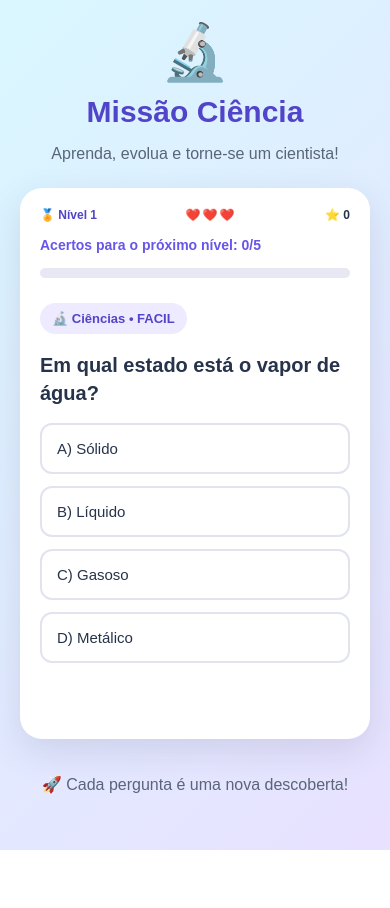
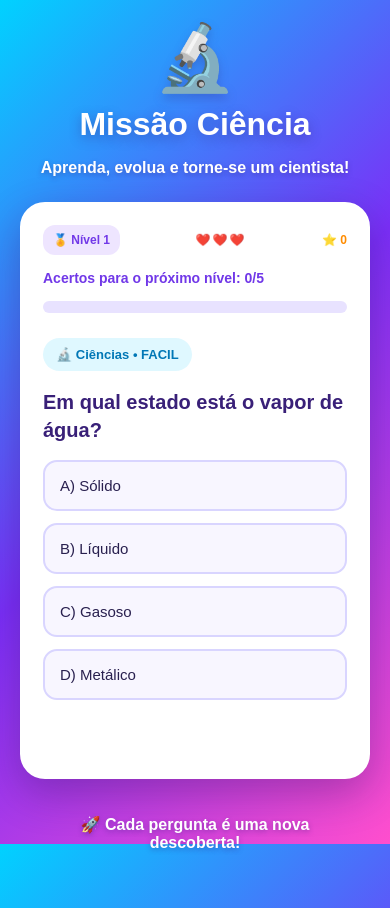
Before and after one commit to tavaress009/jogo-ciencia, a plain HTML site: page index.html in a window 390 px wide. Before the commit the page ends 850 px from the top, so only its background shows below. Drawn offline with Linux system fonts and the light colour scheme.

Commit message:
Update styles for improved design and responsiveness

```diff
--- a/style.css
+++ b/style.css
@@ -11,8 +11,9 @@ body {
     justify-content: center;
     align-items: center;
     font-family: Arial, sans-serif;
-    background: linear-gradient(135deg, #d9f7ff, #e8e1ff);
-    color: #26334a;
+    background: linear-gradient(135deg, #00d2ff, #7b2ff7, #ff4ecd);
+    background-attachment: fixed;
+    color: #202044;
 }
 
 .container {
@@ -26,24 +27,29 @@ header {
 }
 
 .icon {
-    font-size: 55px;
+    font-size: 65px;
+    filter: drop-shadow(0 5px 5px #35208040);
 }
 
 h1 {
-    color: #5144c8;
+    color: #ffffff;
     margin: 10px 0;
-    font-size: 36px;
+    font-size: 40px;
+    text-shadow: 0 4px 12px #35208060;
 }
 
 header p {
-    color: #596579;
+    color: #ffffff;
+    font-weight: bold;
+    text-shadow: 0 2px 5px #35208060;
 }
 
 .painel {
-    background: white;
+    background: #ffffff;
     padding: 28px;
-    border-radius: 22px;
-    box-shadow: 0 12px 35px #30305020;
+    border: 3px solid #ffffff;
+    border-radius: 25px;
+    box-shadow: 0 15px 40px #25105b50;
 }
 
 .info {
@@ -57,23 +63,30 @@ header p {
 }
 
 #nivel {
-    color: #5144c8;
+    color: #7138e8;
+    background: #eee5ff;
+    padding: 8px 10px;
+    border-radius: 12px;
 }
 
 #vidas {
     letter-spacing: 2px;
 }
 
+#pontos {
+    color: #ff8c00;
+}
+
 #progressoNivel {
-    color: #6756e8;
+    color: #7138e8;
     font-size: 14px;
     font-weight: bold;
     margin: 15px 0;
 }
 
 .barra {
-    height: 10px;
-    background: #e8e8f5;
+    height: 12px;
+    background: #e8e2ff;
     border-radius: 20px;
     overflow: hidden;
     margin-bottom: 25px;
@@ -82,21 +95,23 @@ header p {
 #barraProgresso {
     width: 0%;
     height: 100%;
-    background: #6756e8;
+    background: linear-gradient(90deg, #00d68f, #00c2ff, #8b5cf6);
+    border-radius: 20px;
     transition: width 0.3s;
 }
 
 #categoria {
     display: inline-block;
-    background: #eeeaff;
-    color: #5144c8;
-    padding: 8px 12px;
+    background: #dff8ff;
+    color: #0077b6;
+    padding: 9px 13px;
     border-radius: 20px;
     font-size: 13px;
     font-weight: bold;
 }
 
 h2 {
+    color: #392078;
     font-size: 23px;
     line-height: 1.4;
 }
@@ -107,18 +122,20 @@ h2 {
     text-align: left;
     padding: 15px;
     margin: 12px 0;
-    border: 2px solid #e1e4ef;
-    border-radius: 12px;
-    background: white;
-    color: #26334a;
+    border: 2px solid #d9d5ff;
+    border-radius: 14px;
+    background: #f8f6ff;
+    color: #29204f;
     font-size: 16px;
     cursor: pointer;
     transition: 0.2s;
 }
 
 .opcao:hover:not(:disabled) {
-    border-color: #6756e8;
-    background: #f6f4ff;
+    border-color: #753cff;
+    background: #eee6ff;
+    transform: translateY(-2px);
+    box-shadow: 0 5px 12px #753cff20;
 }
 
 .opcao:disabled {
@@ -127,42 +144,52 @@ h2 {
 }
 
 .opcao.correta {
-    border-color: #20a464;
-    background: #e1f8eb;
+    border-color: #00b96b;
+    background: #c9ffe4;
+    color: #075b37;
+    font-weight: bold;
 }
 
 .opcao.errada {
-    border-color: #e05252;
-    background: #ffebeb;
+    border-color: #ff4d67;
+    background: #ffe0e6;
+    color: #a31836;
 }
 
 #feedback {
     font-weight: bold;
     min-height: 24px;
     line-height: 1.5;
+    color: #4c329e;
 }
 
 .botao {
     width: 100%;
     border: none;
-    border-radius: 12px;
-    padding: 15px;
-    background: #6756e8;
+    border-radius: 14px;
+    padding: 16px;
+    background: linear-gradient(90deg, #7138e8, #a52cff);
     color: white;
     font-size: 16px;
     font-weight: bold;
     cursor: pointer;
     margin-top: 10px;
+    box-shadow: 0 5px 12px #7138e840;
+    transition: 0.2s;
 }
 
 .botao:hover {
-    background: #5141c5;
+    background: linear-gradient(90deg, #5420c9, #8315e8);
+    transform: translateY(-2px);
+    box-shadow: 0 8px 18px #7138e850;
 }
 
 footer {
     text-align: center;
     padding: 20px;
-    color: #596579;
+    color: #ffffff;
+    font-weight: bold;
+    text-shadow: 0 2px 5px #35208060;
 }
 
 [hidden] {
@@ -171,7 +198,7 @@ footer {
 
 @media (max-width: 480px) {
     h1 {
-        font-size: 30px;
+        font-size: 32px;
     }
 
     .painel {
```
